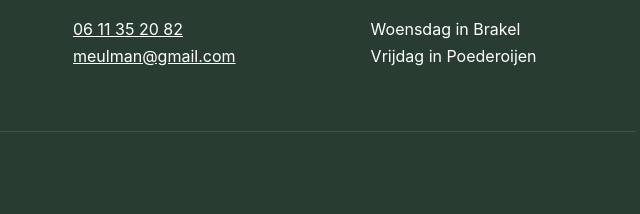
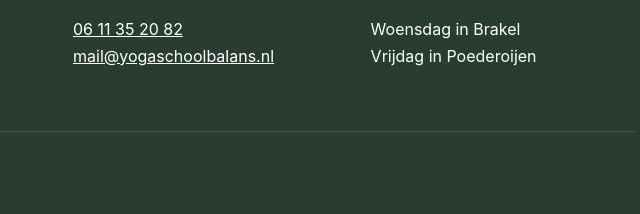
Before and after one commit to vanhamond/yoga-zoek-je-balans, a plain HTML site: page index.html in a window 1280 px wide. Shown: the part 5826-6040 px from the top of the page, 567-1207 px from the left. Drawn offline with Linux system fonts and the light colour scheme.

Commit message:
Update email contact to new address

```diff
--- a/index.html
+++ b/index.html
@@ -37,7 +37,7 @@
           "Giessen",
           "Bommelerwaard"
         ],
-        "email": "mailto:meulman@gmail.com",
+        "email": "mailto:mail@yogaschoolbalans.nl",
         "telephone": "+31611352082",
         "url": "https://yogaschoolbalans.nl/",
         "employee": {
@@ -451,11 +451,11 @@
 
         <a
           class="contact-card"
-          href="mailto:meulman@gmail.com?subject=Aanvraag%20gratis%20proefles%20yoga"
+          href="mailto:mail@yogaschoolbalans.nl?subject=Aanvraag%20gratis%20proefles%20yoga"
         >
           <strong>E-mail</strong>
           <span>Vraag je proefles per mail aan</span>
-          <b>meulman@gmail.com →</b>
+          <b>mail@yogaschoolbalans.nl →</b>
         </a>
 
 
@@ -490,7 +490,7 @@
 
       <a
         class="button primary"
-        href="mailto:meulman@gmail.com?subject=Aanvraag%20gratis%20proefles%20yoga"
+        href="mailto:mail@yogaschoolbalans.nl?subject=Aanvraag%20gratis%20proefles%20yoga"
       >
         Gratis proefles aanvragen
       </a>
@@ -564,7 +564,7 @@
               rel="noopener"
             >een WhatsApp-bericht sturen</a>,
             <a
-              href="mailto:meulman@gmail.com?subject=Aanvraag%20gratis%20proefles%20yoga"
+              href="mailto:mail@yogaschoolbalans.nl?subject=Aanvraag%20gratis%20proefles%20yoga"
             >een e-mail sturen</a>
             of bellen naar
             <a href="tel:+31611352082">06 11 35 20 82</a>.
@@ -633,7 +633,7 @@
             >WhatsApp</a>,
             via
             <a
-              href="mailto:meulman@gmail.com?subject=Aanvraag%20gratis%20proefles%20yoga"
+              href="mailto:mail@yogaschoolbalans.nl?subject=Aanvraag%20gratis%20proefles%20yoga"
             >e-mail</a>
             of telefonisch via
             <a href="tel:+31611352082">06 11 35 20 82</a>.
@@ -725,8 +725,8 @@
         </a>
         <br>
 
-        <a href="mailto:meulman@gmail.com">
-          meulman@gmail.com
+        <a href="mailto:mail@yogaschoolbalans.nl">
+          mail@yogaschoolbalans.nl
         </a>
       </p>
 
```
